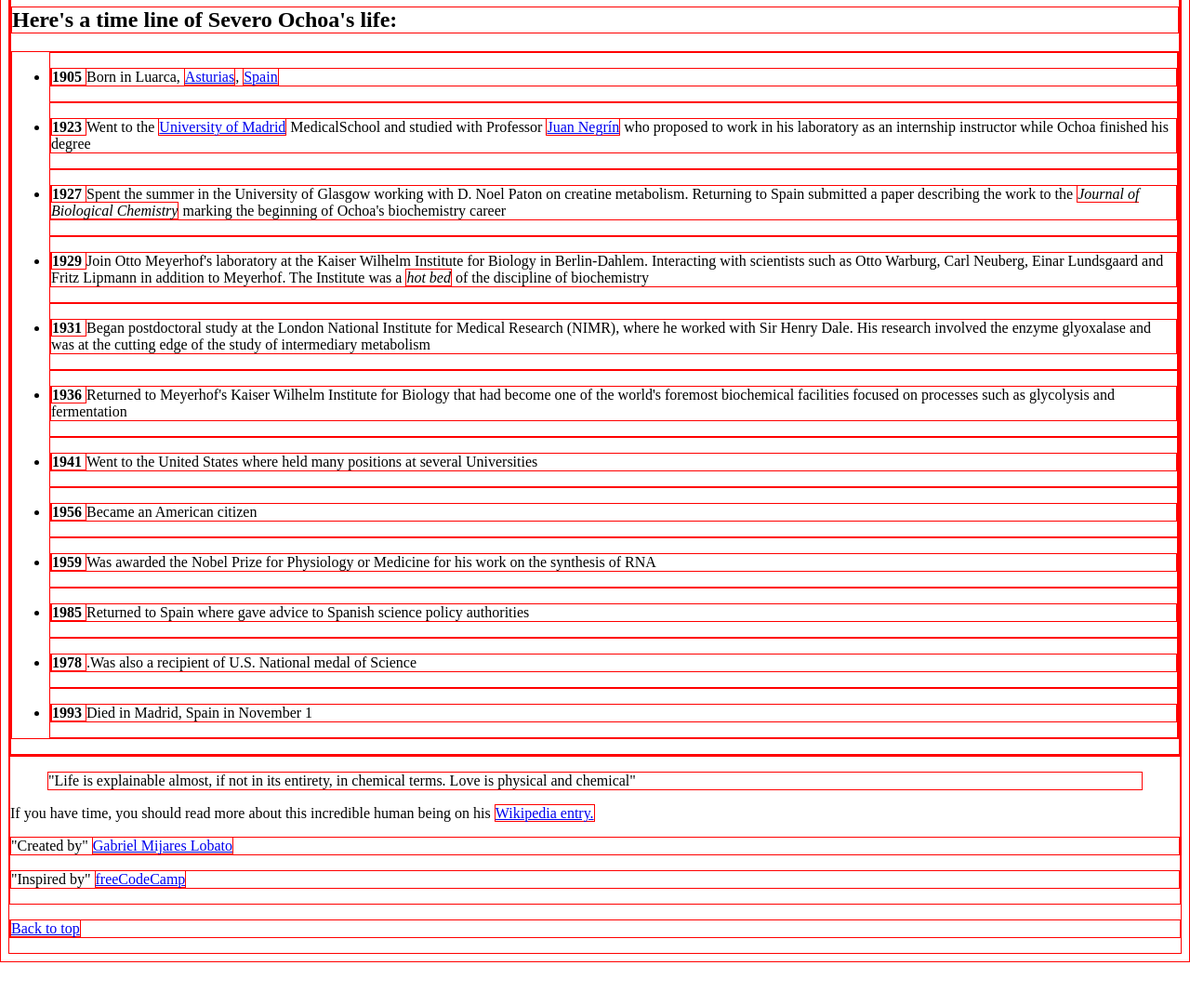
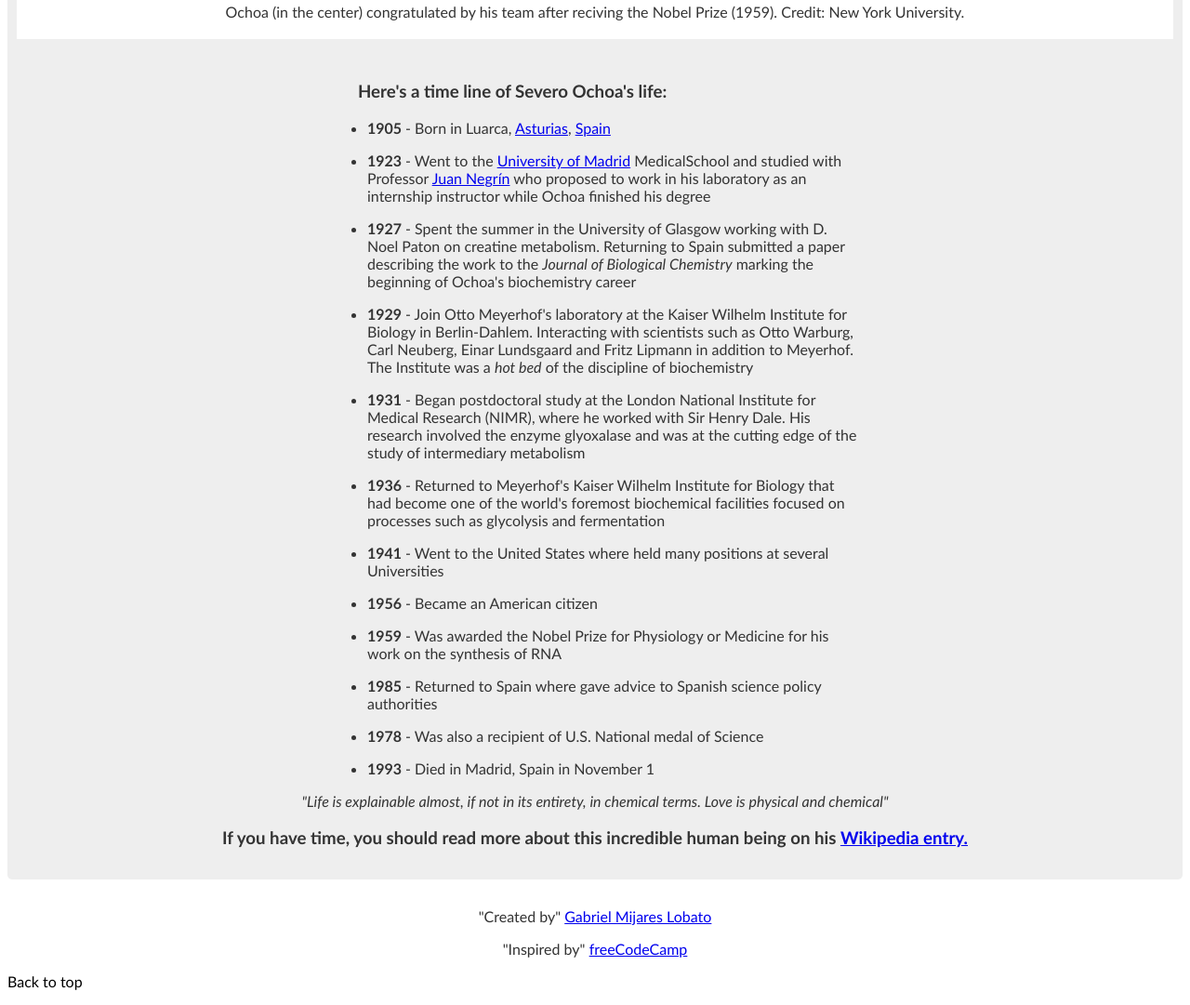
Before and after one commit to gabrielml/build-a-tribute-page, a plain HTML site: page index.html in a window 1280 px wide. Shown: the part 847-1928 px from the top of the page at 93% size. Before the commit the page ends 1882 px from the top, so only its background shows below. Drawn offline with Linux system fonts and the light colour scheme.

Commit message:
implement html and css

```diff
--- a/index.html
+++ b/index.html
@@ -4,27 +4,89 @@
     <meta charset="UTF-8">
     <title>Tribute Page</title>
     <style>
+        /* Allows to visualize the structure of my page
         * {
             border: 1px solid red;
         }
+        */
+        html, body {
+            font-family: "Trebuchet MS", Helvetica, sans-serif;
+            text-align: center;
+            min-width: 260px;
+            color: #333;
+        }
 
-        #image{
-            width: 100%;  /* #Layout 1: width & display */
+        #main {
+            margin: 30px auto;
+            padding: 15px;
+            border: 0 solid;
+            border-radius: 5px;
+            background: #eee;
+        }
+
+        #image { /* freeCodeCamp Layout test */
+            width: 100%; /* #Layout 1: width & display */
             display: block;
             max-width: 100%; /* #Layout 2: max-width, margin-left & margin-rigth */
             margin-left: auto;
-            margin-rigth: auto;
+            margin-right: auto;
+        }
+
+        #img-div {
+            margin: -5px;
+            margin-top: 20px;
+            width: 100%;
+            border: 5px solid white;
+            background: white;
+        }
+
+        #img-caption {
+            margin: 15px;
+        }
+
+        #headline {
+            margin-top: 50px;
+            text-align: left;
+        }
+
+        ul {
+            max-width: 550px;
+            margin: 0 auto;
+            text-align: left;
+        }
+
+        li {
+            margin: 10px;
+        }
+
+        blockquote {
+            font-style: italic;
+        }
+
+        footer p:last-child {
+            text-align: left;
+        }
+
+        footer p:last-child :hover {
+            background: green;
+            color: white;
+            border-radius: 5px;
+        }
+
+        footer p:last-child a {
+            color: black;
+            text-decoration: none;
         }
 
 
     </style>
 </head>
 <body>
-<header id="title">
-    <h1>Severo Ochoa de Albornoz</h1>
-    <p>The man who laid the keys to deciphering the genetic code</p>
-</header>
 <article id="main">
+    <div id="title">
+        <h1>Severo Ochoa de Albornoz</h1>
+        <p>The man who laid the keys to deciphering the genetic code</p>
+    </div>
     <figure id="img-div">
         <img id="image" src="img/severo-ochoa-nobel-prize.jpg" alt="Biochemist Severo Ochoa. US Postal Service Stamp">
         <figcaption id="img-caption">Ochoa (in the center) congratulated by his team after reciving the Nobel Prize
@@ -32,14 +94,15 @@
         </figcaption>
     </figure>
     <section id="tribute-info">
-        <h2>Here's a time line of Severo Ochoa's life:</h2>
         <ul>
+            <h3 id="headline">Here's a time line of Severo Ochoa's life:</h3>
             <li>
-                <p><strong>1905 </strong>Born in Luarca, <a href="https://en.wikipedia.org/wiki/Asturias">Asturias</a>,
+                <p><strong>1905 </strong> - Born in Luarca, <a
+                        href="https://en.wikipedia.org/wiki/Asturias">Asturias</a>,
                     <a href="https://en.wikipedia.org/wiki/Spain"> Spain</a></p>
             </li>
             <li>
-                <p><strong>1923 </strong>Went to the <a
+                <p><strong>1923 </strong> - Went to the <a
                         href="https://en.wikipedia.org/wiki/Complutense_University_of_Madrid">University of Madrid</a>
                     MedicalSchool and studied
                     with Professor <a href="https://en.wikipedia.org/wiki/Juan_Negr%C3%ADn">Juan Negrín</a> who proposed
@@ -47,61 +110,64 @@
                     instructor while Ochoa finished his degree</p>
             </li>
             <li>
-                <p><strong>1927 </strong>Spent the summer in the University of Glasgow working with D. Noel Paton on
+                <p><strong>1927 </strong> - Spent the summer in the University of Glasgow working with D. Noel Paton on
                     creatine metabolism. Returning to Spain submitted a paper describing the work to the <em>Journal of
                         Biological Chemistry</em> marking the beginning of Ochoa's biochemistry career</p>
             </li>
             <li>
-                <p><strong>1929 </strong>Join Otto Meyerhof's laboratory at the Kaiser Wilhelm Institute for Biology in
+                <p><strong>1929 </strong> - Join Otto Meyerhof's laboratory at the Kaiser Wilhelm Institute for Biology
+                    in
                     Berlin-Dahlem. Interacting with scientists such as Otto Warburg, Carl Neuberg, Einar Lundsgaard and
                     Fritz Lipmann in addition to Meyerhof. The Institute was a <em>hot bed</em> of the discipline of
                     biochemistry</p>
             </li>
             <li>
-                <p><strong>1931 </strong>Began postdoctoral study at the London National Institute for Medical Research
+                <p><strong>1931 </strong> - Began postdoctoral study at the London National Institute for Medical
+                    Research
                     (NIMR), where he worked with Sir Henry Dale. His research involved the enzyme glyoxalase and was at
                     the cutting edge of the study of intermediary metabolism</p>
             </li>
             <li>
-                <p><strong>1936 </strong>Returned to Meyerhof's Kaiser Wilhelm Institute for Biology that had become
+                <p><strong>1936 </strong> - Returned to Meyerhof's Kaiser Wilhelm Institute for Biology that had become
                     one of the world's foremost biochemical facilities focused on processes such as glycolysis and
                     fermentation</p>
             </li>
             <li>
-                <p><strong>1941 </strong>Went to the United States where held many positions at several Universities</p>
+                <p><strong>1941 </strong> - Went to the United States where held many positions at several Universities
+                </p>
             </li>
             <li>
-                <p><strong>1956 </strong>Became an American citizen</p>
+                <p><strong>1956 </strong> - Became an American citizen</p>
             </li>
             <li>
-                <p><strong>1959 </strong>Was awarded the Nobel Prize for Physiology or Medicine for his work on the
+                <p><strong>1959 </strong> - Was awarded the Nobel Prize for Physiology or Medicine for his work on the
                     synthesis of RNA</p>
             </li>
             <li>
-                <p><strong>1985 </strong>Returned to Spain where gave advice to Spanish science policy authorities</p>
+                <p><strong>1985 </strong> - Returned to Spain where gave advice to Spanish science policy authorities
+                </p>
             </li>
             <li>
-                <p><strong>1978 </strong>.Was also a recipient of U.S. National medal of Science</p>
+                <p><strong>1978 </strong> - Was also a recipient of U.S. National medal of Science</p>
             </li>
             <li>
-                <p><strong>1993 </strong> Died in Madrid, Spain in November 1</p>
+                <p><strong>1993 </strong> - Died in Madrid, Spain in November 1</p>
             </li>
         </ul>
+        <blockquote cite="https://www.bbvaopenmind.com/ciencia/grandes-personajes/severo-ochoa-la-quimica-de-la-vida/">
+            "Life
+            is explainable almost, if not in its entirety, in chemical terms. Love is physical and chemical"
+        </blockquote>
+        <h3>If you have time, you should read more about this incredible human being on his
+            <a id="tribute-link" href="https://en.wikipedia.org/wiki/Severo_Ochoa" target="_blank">Wikipedia entry.</a>
+        </h3>
     </section>
 </article>
 <footer>
-    <blockquote cite="https://www.bbvaopenmind.com/ciencia/grandes-personajes/severo-ochoa-la-quimica-de-la-vida/">
-        "Life
-        is explainable almost, if not in its entirety, in chemical terms. Love is physical and chemical"
-    </blockquote>
-    If you have time, you should read more about this incredible human being on his <a id="tribute-link"
-                                                                                       href="https://en.wikipedia.org/wiki/Severo_Ochoa"
-                                                                                       target="_blank">Wikipedia
-    entry.</a>
     <p>"Created by" <a href="#">Gabriel Mijares Lobato</a></p>
     <p>"Inspired by" <a href="https://www.freecodecamp.org/">freeCodeCamp</a></p>
+    <p><a href="#main">Back to top</a></p>
 </footer>
-<p><a href="#title">Back to top</a></p>
 <script src="https://cdn.freecodecamp.org/testable-projects-fcc/v1/bundle.js"></script>
 </body>
 </html>
```
